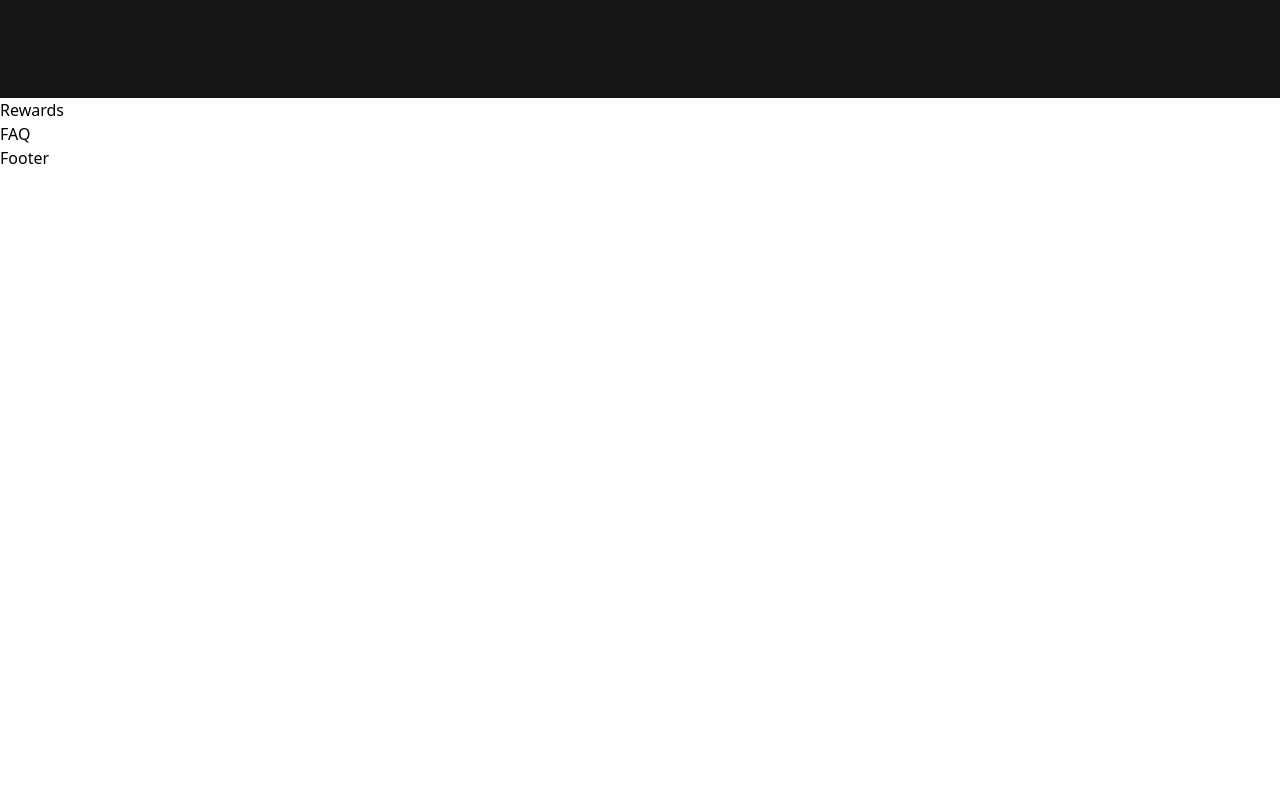
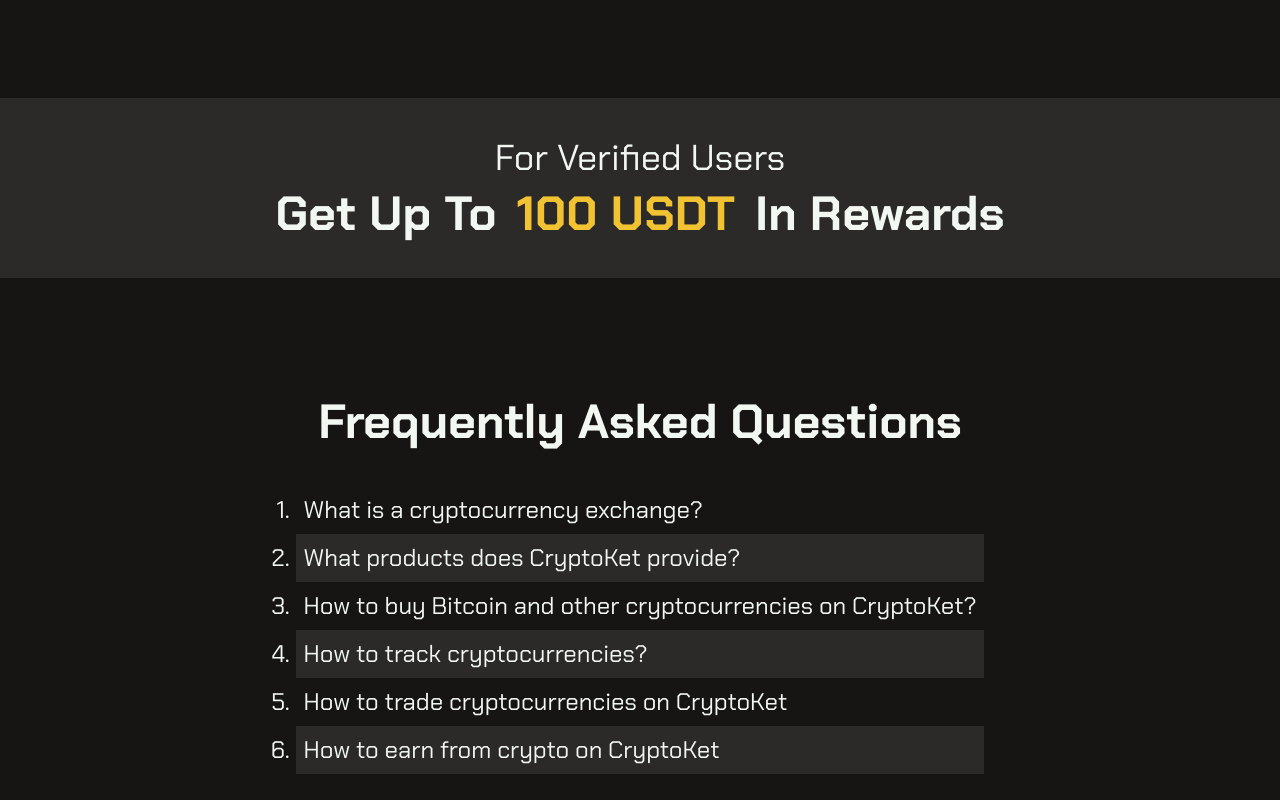
Before and after one commit to jonz9/Crypto-Page, a React (Vite) app: page / in a window 1280 px wide. Shown: the part 1700-2500 px from the top of the page. Before the commit the page ends 1870 px from the top, so only its background shows below. Built offline with nearby package versions, Linux system fonts and the light colour scheme; no server answers; what tailwindcss-debug-screens would draw is missing.

Commit message:
finished rewards section and styling FAQ

```diff
--- a/package.json
+++ b/package.json
@@ -12,10 +12,12 @@
   "dependencies": {
     "@clerk/clerk-react": "^4.30.3",
     "@clerk/themes": "^1.7.9",
+    "@radix-ui/react-navigation-menu": "^1.1.4",
     "class-variance-authority": "^0.7.0",
     "lucide-react": "^0.312.0",
     "react": "^18.2.0",
     "react-dom": "^18.2.0",
+    "react-icons": "^5.0.1",
     "tailwind-merge": "^2.2.0"
   },
   "devDependencies": {
--- a/src/components/FAQ.tsx
+++ b/src/components/FAQ.tsx
@@ -2,8 +2,42 @@
 
 const FAQ = () => {
   return (
-    <div>FAQ</div>
-  )
+    <div className="py-10 px-20 w-full h-full text-primary-text bg-primary-color">
+      <div className="my-20 flex flex-col justify-items items-center">
+        <h1 className="font-main text-5xl font-bold">
+          Frequently Asked Questions
+        </h1>
+        <div className="px-20 py-10">
+          <ul className="list-decimal">
+            <li className="odd-child">
+              <h1>What is a cryptocurrency exchange?</h1>
+              <p></p>
+            </li>
+            <li className="even-child">
+              <h1>What products does CryptoKet provide?</h1>
+              <p></p>
+            </li>
+            <li className="odd-child">
+              <h1>How to buy Bitcoin and other cryptocurrencies on CryptoKet?</h1>
+              <p></p>
+            </li>
+            <li className="even-child">
+              <h1>How to track cryptocurrencies?</h1>
+              <p></p>
+            </li>
+            <li className="odd-child">
+              <h1>How to trade cryptocurrencies on CryptoKet</h1>
+              <p></p>
+            </li>
+            <li className="even-child">
+              <h1>How to earn from crypto on CryptoKet</h1>
+              <p></p>
+            </li>
+          </ul>
+        </div>
+      </div>
+    </div>
+  );
 }
 
 export default FAQ
--- /dev/null
+++ b/src/components/NavMenu.tsx
@@ -0,0 +1 @@
+//navmenu from shadcn
--- a/src/components/Rewards.tsx
+++ b/src/components/Rewards.tsx
@@ -1,9 +1,23 @@
-import React from 'react'
+import { SignedIn } from "@clerk/clerk-react";
+import React from "react";
+import { Button } from "./Button";
 
 const Rewards = () => {
   return (
-    <div>Rewards</div>
-  )
-}
+    <div className="px-20 w-full h-full text-primary-text bg-primary-rewards">
+      <div className="flex flex-col justify-items items-center py-10 gap-3">
+        <h1 className="font-main text-4xl">For Verified Users</h1>
+        <div className="flex gap-5 font-bold justify-items items-center">
+          <h2 className="font-main text-5xl">Get Up To</h2>
+          <h2 className="text-primary-header font-main text-5xl">100 USDT</h2>
+          <h2 className="font-main text-5xl">In Rewards</h2>
+        </div>
+        <SignedIn>
+          <Button variant={"main"} size={"default"} className="p-5 text-3xl rounded-3xl font-main text-primary-color font-bold">Register Now</Button>
+        </SignedIn>
+      </div>
+    </div>
+  );
+};
 
-export default Rewards
+export default Rewards;
--- a/src/global.css
+++ b/src/global.css
@@ -20,4 +20,12 @@
   .font-main {
     @apply font-chakra;
   }
+
+  .even-child {
+    @apply font-main text-2xl p-2 bg-primary-rewards list-decimal
+  }
+
+  .odd-child {
+    @apply font-main text-2xl p-2 bg-primary-color list-decimal
+  }
 }
--- a/tailwind.config.js
+++ b/tailwind.config.js
@@ -12,6 +12,7 @@
       colors: {
         primary: {
           color: "#161514",
+          rewards: "#2b2a28",
           header: "#f1c232",
           header_hover: "#ba951e",
           text: "#F2F7F2",
@@ -31,7 +32,7 @@
   plugins: [
     require("tailwindcss-debug-screens"),
     // eslint-disable-next-line @typescript-eslint/no-var-requires
-    require('tailwind-scrollbar')({ nocompatible: true }),
+    require("tailwind-scrollbar")({ nocompatible: true }),
     // require("tailwind-brand-colors"),
   ],
 };
```
Also changed, not shown: 1 other file (tests, documents, lock files or other folders).
